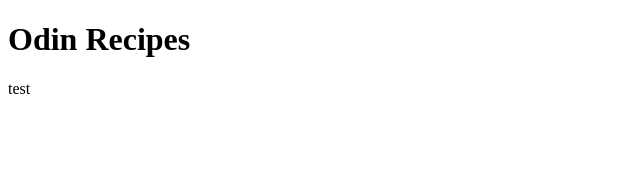
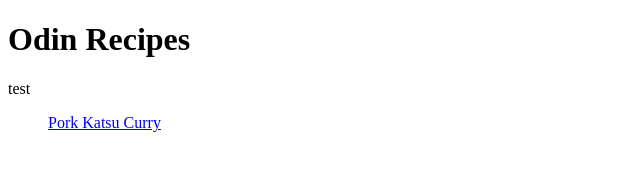
Before and after one commit to marioa94/odin-recipes, a plain HTML site: page index.html in a window 1280 px wide. Shown: the whole page, without its empty margins (0-640 px from the left). Drawn offline with Linux system fonts and the light colour scheme.

Commit message:
Edit index.html

```diff
--- a/index.html
+++ b/index.html
@@ -10,5 +10,8 @@
 
     <h1>Odin Recipes</h1>
     <p>test</p>
+    <ul>
+        <a href="./recipes/katsu.html"> Pork Katsu Curry </a>
+    </ul>
 </body>
 </html>
```
